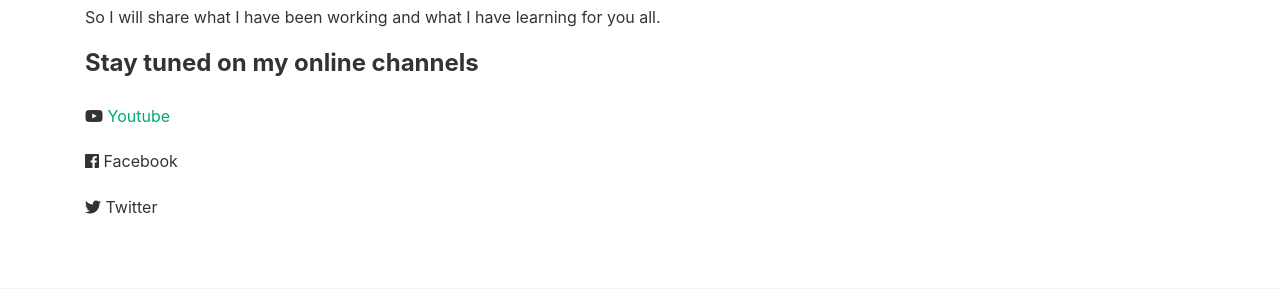
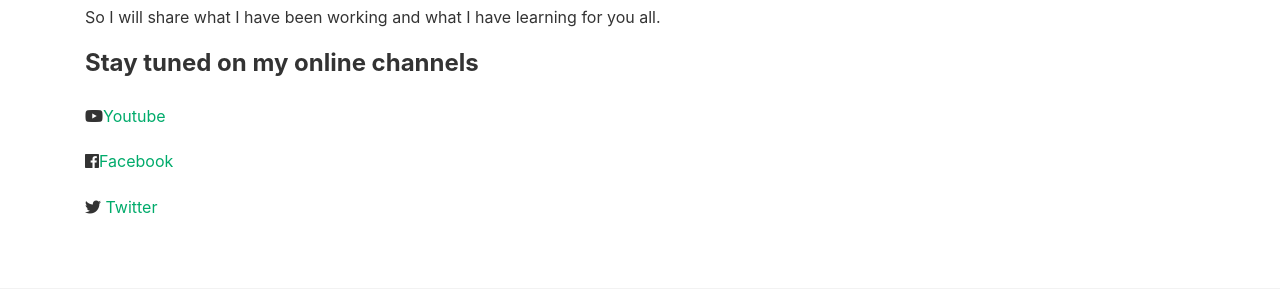
Before and after one commit to khunemz/khunemz.github.io, a Jekyll site: the page built from _pages/about.md, in a window 1280 px wide and 1237 px high. Shown: the part 840-1142 px from the top of the window. Built offline with Jekyll 4.4.1, drawn with Linux system fonts in a browser that asks for light colours; nearby versions of some CDN libraries.

Commit message:
:memo: Update about

```diff
--- a/_pages/about.md
+++ b/_pages/about.md
@@ -32,9 +32,11 @@ Hi, I am Chutipong Rooklom (M). A full-stack web application developer. And this
 <!-- <p class="mb-5"><img class="shadow-lg" src="{{site.baseurl}}/assets/images/mediumish-jekyll-template.png" alt="jekyll template mediumish" /></p> -->
 <h4>Stay tuned on my online channels</h4>
 
-<p><i class="fab fa-youtube"></i> <a href="https://www.youtube.com/channel/UCVt8NI7q72TQL2eg02BwFOw" target="_blank">Youtube</a></p>
-<p><i class="fab fa-facebook"></i> Facebook</p>
-<p><i class="fab fa-twitter"></i> Twitter</p>
+<p><i class="fab fa-youtube"></i><a href="https://www.youtube.com/channel/UCVt8NI7q72TQL2eg02BwFOw" target="_blank">Youtube</a></p>
+<p><i class="fab fa-facebook"></i><a href="https://www.facebook.com/khunemz" target="_blank">Facebook</a></p>
+<!-- https://twitter.com/m_chutipong -->
+<p><i class="fab fa-twitter"></i>
+<a href="https://twitter.com/m_chutipong" target="_blank">Twitter</a></p>
 
 </div>
 
```
